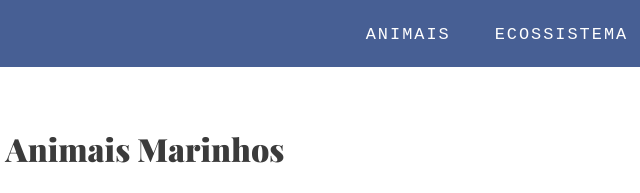
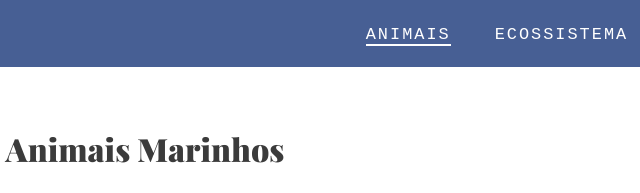
Before and after one commit to DaianeM/aqua_site, a plain HTML site: page index.html in a window 1280 px wide. Shown: the top 193 px of the page, 495-1135 px from the left. Drawn offline with nearby package versions, Linux system fonts and the light colour scheme.

Commit message:
feat: smooth scroll active link

```diff
--- a/css/style.css
+++ b/css/style.css
@@ -53,7 +53,7 @@ body {
 	transition: .3s;
 }
 
-.menu nav li a:hover::after {
+.menu nav li a:hover::after, .menu nav li a.active::after {
 	width: 100%;
 }
 
--- a/js/app.js
+++ b/js/app.js
@@ -23,7 +23,6 @@ $('[data-group').each(function(){
 
 
 //ANIMANDO O SCROLL
-
 $('.menu-nav a[href^="#"]').click(function (e) {
   e.preventDefault();
   var id = $(this).attr('href'),
@@ -33,7 +32,7 @@ $('.menu-nav a[href^="#"]').click(function (e) {
   $('html, body').animate({
     scrollTop: targetOffset - menuHeight
   }, 500);
-})
+});
 
 //VOLTAR PARA O TOPO QUANDO CLICAR NA LOGO
 $('.logo').click(function(e){
@@ -41,6 +40,25 @@ $('.logo').click(function(e){
   $('html,body').animate({
     scrollTop: 0
   }, 500);
+});
+
+
+//SCROLL SUAVE LINK ATIVO
+$('section').each(function(){
+  var height = $(this).height(),
+      offsetTop = $(this).offset().top,
+      menuHeight = $('.menu').innerHeight(),
+      id = $(this).attr('id'),
+      $itemMenu = $('a[href="#' + id +'"]');
+
+  $(window).scroll(function(){
+    var scrollTop = $(window).scrollTop();
+    if(offsetTop - menuHeight < scrollTop && offsetTop + height - menuHeight > scrollTop){
+      $itemMenu.addClass('active');
+    } else {
+      $itemMenu.removeClass('active');
+    }
+  })
 })
 
 
```
